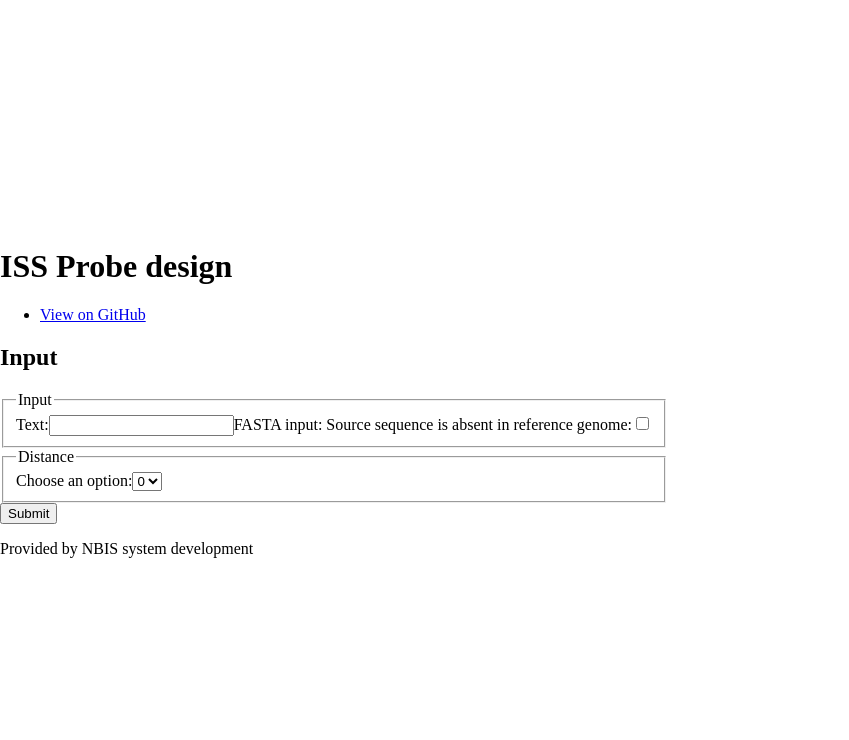
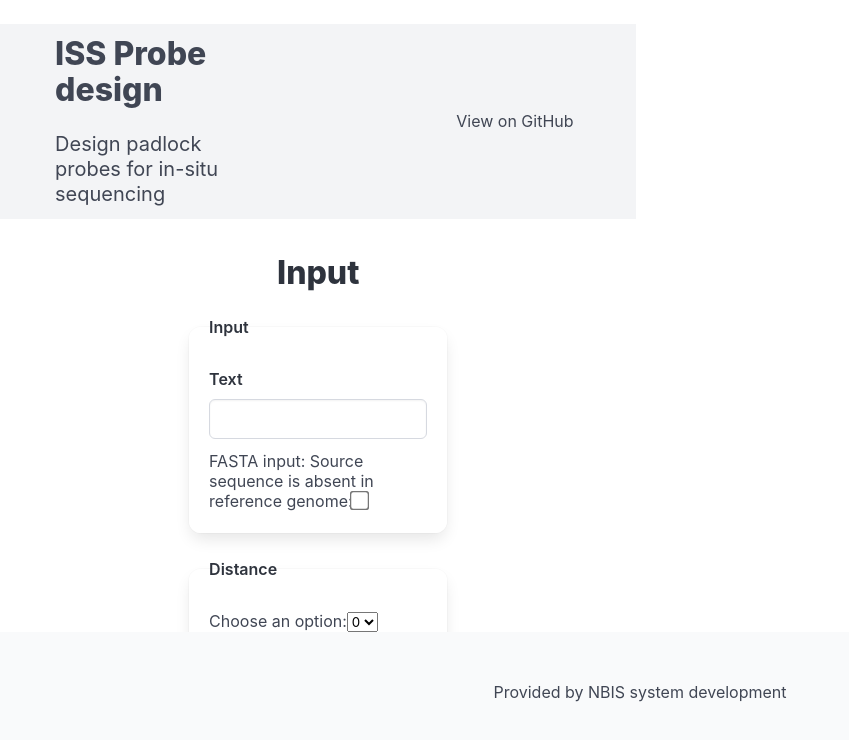
Before and after one commit to NBISweden/PLP_Design_Portal, a React (Vite) app in the folder system/frontend/: page / in a window 1280 px wide. Shown: the top 740 px of the page, without its empty margins (0-849 px from the left). Built offline with nearby package versions, Linux system fonts and the light colour scheme.

Commit message:
feat: adding CSS classes, header component

```diff
--- a/system/frontend/src/components/App/App.css
+++ b/system/frontend/src/components/App/App.css
@@ -0,0 +1,7 @@
+@import "../../../node_modules/bulma/css/bulma.css";
+
+.footer {
+    position: fixed;
+    bottom: 0;
+    width: 100%;
+}
--- a/system/frontend/src/components/App/App.tsx
+++ b/system/frontend/src/components/App/App.tsx
@@ -1,47 +1,11 @@
 import { InputField, CheckBox, DropDown } from "../Fields"
 import "./App.css"
-
-type MenuItem = {
-    label: string;
-} & (
-    {
-        href: string;
-    } | {
-        onClick: () => void;
-    }
-)
-
-function Header({title, menuItems}: {title: string, menuItems: MenuItem[]}) {
-    return (
-        <header>
-            <h1>{title}</h1>
-            <nav>
-                <ul>
-                    {menuItems.map((item, index) => (
-                        <li key={index}>
-                        {"href" in item
-                        ? (
-                            <a href={item.href}>
-                                {item.label}
-                            </a>
-                        )
-                        : (
-                            <a onClick={item.onClick}>
-                                {item.label}
-                            </a>
-                        )}
-                        </li>
-                    ))}
-                </ul>
-            </nav>
-        </header>
-    );
-}
+import {Header, MenuItem} from "../Header/Header";
 
 function Footer(_props: {}) {
     return (
-        <footer>
-            <p>Provided by NBIS system development</p>
+        <footer className="footer">
+            <p className="content has-text-centered">Provided by NBIS system development</p>
         </footer>
     )
 }
@@ -55,25 +19,35 @@ export function App(_props: {path: string}) {
     ]
     return (
         <>
-            <Header title="ISS Probe design" menuItems={menuItems} />
+            <Header title="ISS Probe design" subtitle="Design padlock probes for in-situ sequencing" menuItems={menuItems} />
+
             <main>
-                <section>
-                    <h2>Input</h2>
-                    <form>
-                        <fieldset>
-                            <legend>Input</legend>
-                            <InputField type="text" label="Text:"/>
-                            <CheckBox label="FASTA input: Source sequence is absent in reference genome:"/>
-                        </fieldset>
-                        <fieldset>
-                            <legend>Distance</legend>
-                                <DropDown options={[0,1].map(o => ({value: o, label: `${o}`}))} label="Choose an option:"/>
-                        </fieldset>
-                        <button type="submit">Submit</button>
-                    </form>
+                <section className="section">
+                    <div className="container">
+                        <h2 className="title has-text-centered">Input</h2>
+
+                        <div className="columns is-centered">
+                            <div className="column is-half">
+                                <form>
+                                    <fieldset className="box">
+                                        <legend className="label">Input</legend>
+                                        <InputField type="text" label="Text "/>
+                                        <CheckBox label="FASTA input: Source sequence is absent in reference genome:"/>
+                                    </fieldset>
+                                    <fieldset className="box">
+                                        <legend className="label">Distance</legend>
+                                        <DropDown options={[0, 1].map(o => ({ value: o, label: `${o}` }))} label="Choose an option:" />
+                                    </fieldset>
+                                        <button type="submit" className="button is-pulled-right has-background-grey has-text-white">Submit</button>
+                                </form>
+                            </div>
+                        </div>
+                    </div>
                 </section>
             </main>
+
             <Footer />
         </>
+
     );
 }
--- a/system/frontend/src/components/Checkbox/CheckBox.tsx
+++ b/system/frontend/src/components/Checkbox/CheckBox.tsx
@@ -11,13 +11,21 @@ export function CheckBox({label, required, name}: Props) {
     const id = React.useId()
     return (
         <>
-            <label htmlFor={id}>{label}</label>
+            <div className="field">
+                <div className="control">
+                    <label className="checkbox" htmlFor={id}>
+                        {label}
                         <input
                             type="checkbox"
                             id={id}
                             name={name}
                             required={required}
+                            className="plp-checkbox"
                         />
+                    </label>
+                </div>
+            </div>
         </>
+
     )
 }
--- a/system/frontend/src/components/Checkbox/Checkbox.css
+++ b/system/frontend/src/components/Checkbox/Checkbox.css
@@ -0,0 +1,4 @@
+.plp-checkbox {
+    transform: scale(1.5);
+    margin-right: 1rem;
+}
--- /dev/null
+++ b/system/frontend/src/components/Header/Header.tsx
@@ -0,0 +1,55 @@
+export type MenuItem = {
+    label: string;
+} & (
+    {
+        href: string;
+    } | {
+    onClick: () => void;
+}
+    )
+
+interface Props {
+    title: string;
+    subtitle: string;
+    menuItems: MenuItem[];
+}
+
+export function Header({title, subtitle, menuItems}: Props) {
+    return (
+        <header className="header has-background-light">
+            <div className="container">
+                <div className="columns is-vcentered">
+
+                    <div className="column is-offset-1">
+                        <h1 className="title is-size-3 has-text-grey-dark">{title}</h1>
+                        <div className="is-flex is-align-items-center">
+                            <p className="subtitle is-size-5 mr-4">{subtitle}</p>
+                        </div>
+                    </div>
+                    <div className="column is-flex is-offset-3">
+                        <nav>
+                            <ul className="is-flex">
+                                {menuItems.map((item, index) => (
+                                    <li key={index} className="ml-4">
+                                        {"href" in item ? (
+                                            <a href={item.href} className="is-size-6 has-text-grey-dark">
+                                                {item.label}
+                                            </a>
+                                        ) : (
+                                            <a onClick={item.onClick} className="is-size-6 has-text-grey-dark">
+                                                {item.label}
+                                            </a>
+                                        )}
+                                    </li>
+                                ))}
+                            </ul>
+                        </nav>
+                    </div>
+
+                </div>
+            </div>
+        </header>
+
+
+    );
+}
--- a/system/frontend/src/components/InputField/InputField.tsx
+++ b/system/frontend/src/components/InputField/InputField.tsx
@@ -12,8 +12,13 @@ export function InputField({type, label, required, name}: Props) {
     const id = React.useId();
     return (
         <>
-            <label htmlFor={id}>{label}</label>
-            <input type={type} id={id} name={name} required={required} />
+            <div className="field">
+                <label className="label" htmlFor={id}>{label}</label>
+                <div className="control">
+                    <input className="input" type={type} id={id} name={name} required={required} />
+                </div>
+            </div>
         </>
+
     )
 }
```
Also changed, not shown: system/frontend/src/components/Header/Header.css (added). Lines whose indentation alone changed are shown as unchanged.
